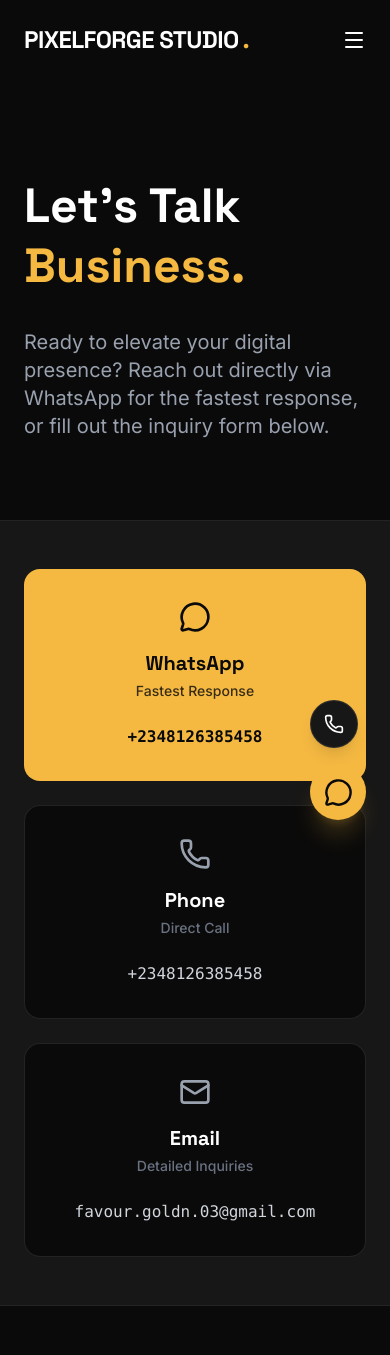
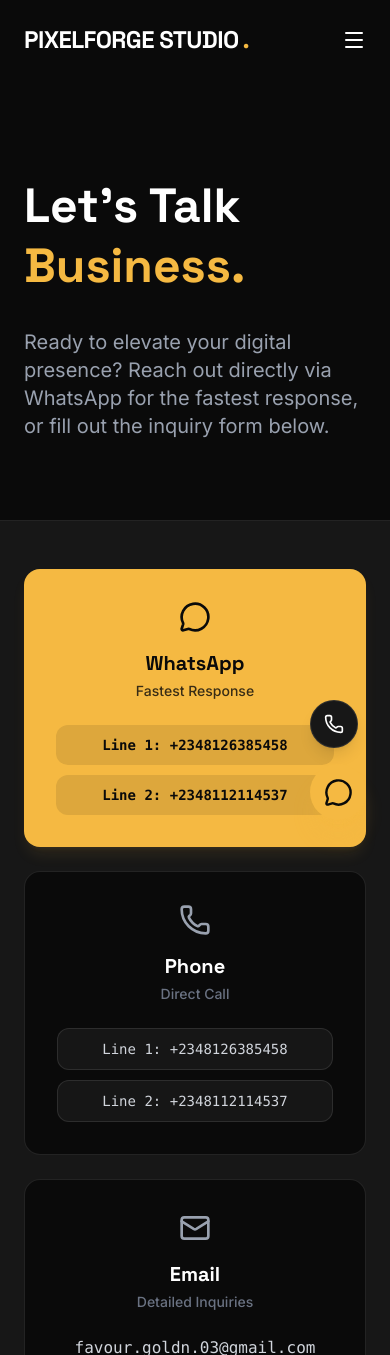
Before and after one commit to favourgoldn/Goldn-Portfolio2, a React (Vite) app: page /contact in a window 390 px wide. Shown: the top 1355 px of the page. Built offline with nearby package versions, Linux system fonts and the light colour scheme.

Commit message:
feat: add support and secondary phone number

```diff
--- a/src/App.tsx
+++ b/src/App.tsx
@@ -3,13 +3,18 @@
  * SPDX-License-Identifier: Apache-2.0
  */
 
+import { useState } from "react";
 import { Outlet, ScrollRestoration } from "react-router-dom";
 import { Navbar } from "./components/layout/Navbar";
 import { Footer } from "./components/layout/Footer";
-import { MessageCircle, Phone } from "lucide-react";
+import { MessageCircle, Phone, X } from "lucide-react";
+import { motion, AnimatePresence } from "motion/react";
 import { personalInfo } from "./data";
 
 export default function App() {
+  const [showCallMenu, setShowCallMenu] = useState(false);
+  const [showWhatsappMenu, setShowWhatsappMenu] = useState(false);
+
   return (
     <div className="min-h-screen flex flex-col bg-primary text-foreground selection:bg-accent selection:text-primary overflow-x-hidden">
       <ScrollRestoration />
@@ -20,23 +25,123 @@ export default function App() {
       <Footer />
 
       {/* Persistent Floating CTAs */}
-      <div className="fixed bottom-6 right-6 z-50 flex flex-col gap-4">
+      <div className="fixed bottom-6 right-6 z-50 flex flex-col gap-4 items-end">
+        {/* Call Menu Options */}
+        <AnimatePresence>
+          {showCallMenu && (
+            <motion.div
+              initial={{ opacity: 0, y: 10, scale: 0.95 }}
+              animate={{ opacity: 1, y: 0, scale: 1 }}
+              exit={{ opacity: 0, y: 10, scale: 0.95 }}
+              className="bg-surface border border-white/10 p-4 rounded-2xl shadow-xl flex flex-col gap-2.5 min-w-[220px]"
+            >
+              <div className="text-[10px] text-gray-500 font-mono uppercase tracking-widest flex justify-between items-center mb-1">
+                <span>Select Phone line</span>
+                <button onClick={() => setShowCallMenu(false)} className="hover:text-white transition-colors">
+                  <X size={12} />
+                </button>
+              </div>
               <a
                 href={`tel:${personalInfo.phone}`}
-          className="w-12 h-12 rounded-full bg-surface border border-white/10 text-white flex items-center justify-center hover:bg-white/5 transition-colors shadow-lg"
-          aria-label="Call PixelForge Studio"
+                className="px-3.5 py-2 rounded-xl bg-white/5 hover:bg-white/10 border border-white/5 text-sm transition-colors flex items-center justify-between text-white"
+                onClick={() => setShowCallMenu(false)}
               >
-          <Phone size={20} />
+                <div className="flex flex-col text-left">
+                  <span className="font-medium text-[10px] text-gray-400">Line 1</span>
+                  <span className="font-mono text-xs">{personalInfo.formattedPhone}</span>
+                </div>
+                <Phone size={14} className="text-accent" />
               </a>
+              <a
+                href={`tel:${personalInfo.phone2}`}
+                className="px-3.5 py-2 rounded-xl bg-white/5 hover:bg-white/10 border border-white/5 text-sm transition-colors flex items-center justify-between text-white"
+                onClick={() => setShowCallMenu(false)}
+              >
+                <div className="flex flex-col text-left">
+                  <span className="font-medium text-[10px] text-gray-400">Line 2</span>
+                  <span className="font-mono text-xs">{personalInfo.formattedPhone2}</span>
+                </div>
+                <Phone size={14} className="text-accent" />
+              </a>
+            </motion.div>
+          )}
+        </AnimatePresence>
+
+        {/* WhatsApp Menu Options */}
+        <AnimatePresence>
+          {showWhatsappMenu && (
+            <motion.div
+              initial={{ opacity: 0, y: 10, scale: 0.95 }}
+              animate={{ opacity: 1, y: 0, scale: 1 }}
+              exit={{ opacity: 0, y: 10, scale: 0.95 }}
+              className="bg-surface border border-white/10 p-4 rounded-2xl shadow-xl flex flex-col gap-2.5 min-w-[220px]"
+            >
+              <div className="text-[10px] text-gray-500 font-mono uppercase tracking-widest flex justify-between items-center mb-1">
+                <span>Chat Line</span>
+                <button onClick={() => setShowWhatsappMenu(false)} className="hover:text-white transition-colors">
+                  <X size={12} />
+                </button>
+              </div>
               <a
                 href={`https://wa.me/${personalInfo.phone.replace('+', '')}?text=${encodeURIComponent(personalInfo.whatsappMessage)}`}
                 target="_blank"
                 rel="noopener noreferrer"
-          className="w-14 h-14 rounded-full bg-accent text-primary flex items-center justify-center hover:bg-amber-400 transition-colors shadow-xl shadow-accent/20"
+                className="px-3.5 py-2 rounded-xl bg-accent hover:bg-amber-400 text-primary transition-colors flex items-center justify-between font-bold"
+                onClick={() => setShowWhatsappMenu(false)}
+              >
+                <div className="flex flex-col text-left">
+                  <span className="font-bold text-[9px] uppercase opacity-80">Line 1</span>
+                  <span className="font-mono text-xs">{personalInfo.formattedPhone}</span>
+                </div>
+                <MessageCircle size={14} />
+              </a>
+              <a
+                href={`https://wa.me/${personalInfo.phone2.replace('+', '')}?text=${encodeURIComponent(personalInfo.whatsappMessage)}`}
+                target="_blank"
+                rel="noopener noreferrer"
+                className="px-3.5 py-2 rounded-xl bg-accent hover:bg-amber-400 text-primary transition-colors flex items-center justify-between font-bold"
+                onClick={() => setShowWhatsappMenu(false)}
+              >
+                <div className="flex flex-col text-left">
+                  <span className="font-bold text-[9px] uppercase opacity-80">Line 2</span>
+                  <span className="font-mono text-xs">{personalInfo.formattedPhone2}</span>
+                </div>
+                <MessageCircle size={14} />
+              </a>
+            </motion.div>
+          )}
+        </AnimatePresence>
+
+        {/* Toggles */}
+        <div className="flex flex-col gap-4">
+          <button
+            onClick={() => {
+              setShowCallMenu(!showCallMenu);
+              setShowWhatsappMenu(false);
+            }}
+            className={`w-12 h-12 rounded-full flex items-center justify-center transition-all shadow-lg border ${
+              showCallMenu ? 'bg-accent border-accent text-primary' : 'bg-surface border-white/10 text-white hover:bg-white/5'
+            }`}
+            aria-label="Call PixelForge Studio"
+          >
+            {showCallMenu ? <X size={20} /> : <Phone size={20} />}
+          </button>
+
+          <button
+            onClick={() => {
+              setShowWhatsappMenu(!showWhatsappMenu);
+              setShowCallMenu(false);
+            }}
+            className={`w-14 h-14 rounded-full flex items-center justify-center transition-all shadow-xl ${
+              showWhatsappMenu
+                ? 'bg-surface border border-white/10 text-white'
+                : 'bg-accent text-primary hover:bg-amber-400 shadow-accent/20'
+            }`}
             aria-label="Chat on WhatsApp"
           >
-          <MessageCircle size={29} />
-        </a>
+            {showWhatsappMenu ? <X size={24} /> : <MessageCircle size={29} />}
+          </button>
+        </div>
       </div>
     </div>
   );
--- a/src/components/layout/Navbar.tsx
+++ b/src/components/layout/Navbar.tsx
@@ -2,6 +2,7 @@ import { useState, useEffect } from 'react';
 import { NavLink, Link } from 'react-router-dom';
 import { Menu, X } from 'lucide-react';
 import { motion, AnimatePresence } from 'motion/react';
+import { personalInfo } from '../../data';
 
 const navLinks = [
   { name: 'Home', path: '/' },
@@ -109,7 +110,7 @@ export function Navbar() {
             </nav>
             <div className="mt-auto">
               <a
-                href="https://wa.me/2348032507515?text=Hi%20Goldn,%20I'm%20interested%20in%20starting%20a%20project."
+                href={`https://wa.me/${personalInfo.phone.replace('+', '')}?text=${encodeURIComponent(personalInfo.whatsappMessage)}`}
                 target="_blank"
                 rel="noopener noreferrer"
                 className="block w-full py-4 text-center rounded-full bg-accent text-primary font-bold text-lg"
--- a/src/data.ts
+++ b/src/data.ts
@@ -136,6 +136,8 @@ export const processSteps = [
 export const personalInfo = {
   phone: "+2348126385458",
   formattedPhone: "+2348126385458",
+  phone2: "+2348112114537",
+  formattedPhone2: "+2348112114537",
   email: "favour.goldn.03@gmail.com",
   whatsappMessage: "Hello PixelForge Studio, I have a project in mind and would like to explore how we can collaborate.",
 }
--- a/src/pages/Contact.tsx
+++ b/src/pages/Contact.tsx
@@ -27,31 +27,57 @@ export default function Contact() {
 
       <section className="py-12 px-6 md:px-12 bg-surface border-y border-white/5">
         <div className="max-w-5xl mx-auto grid grid-cols-1 md:grid-cols-3 gap-6">
-          <a
-            href={`https://wa.me/${personalInfo.phone.replace('+', '')}?text=${encodeURIComponent(personalInfo.whatsappMessage)}`}
-            target="_blank"
-            rel="noopener noreferrer"
-            className="p-8 rounded-2xl bg-accent text-primary flex flex-col items-center text-center gap-4 hover:scale-105 transition-transform"
+          <div
+            className="p-8 rounded-2xl bg-accent text-primary flex flex-col items-center text-center gap-4 shadow-lg shadow-accent/10"
           >
             <MessageCircle size={32} />
             <div>
               <h3 className="font-bold text-xl mb-1">WhatsApp</h3>
               <p className="font-medium opacity-80 text-sm">Fastest Response</p>
             </div>
-            <span className="mt-2 font-mono font-bold">{personalInfo.formattedPhone}</span>
-          </a>
+            <div className="flex flex-col gap-2.5 w-full mt-2">
+              <a
+                href={`https://wa.me/${personalInfo.phone.replace('+', '')}?text=${encodeURIComponent(personalInfo.whatsappMessage)}`}
+                target="_blank"
+                rel="noopener noreferrer"
+                className="px-4 py-2.5 rounded-xl bg-primary/10 hover:bg-primary/20 transition-colors font-mono font-bold text-sm block text-center"
+              >
+                Line 1: {personalInfo.formattedPhone}
+              </a>
+              <a
+                href={`https://wa.me/${personalInfo.phone2.replace('+', '')}?text=${encodeURIComponent(personalInfo.whatsappMessage)}`}
+                target="_blank"
+                rel="noopener noreferrer"
+                className="px-4 py-2.5 rounded-xl bg-primary/10 hover:bg-primary/20 transition-colors font-mono font-bold text-sm block text-center"
+              >
+                Line 2: {personalInfo.formattedPhone2}
+              </a>
+            </div>
+          </div>
 
-          <a
-            href={`tel:${personalInfo.phone}`}
-            className="p-8 rounded-2xl bg-primary border border-white/10 flex flex-col items-center text-center gap-4 hover:border-white/30 transition-colors"
+          <div
+            className="p-8 rounded-2xl bg-primary border border-white/10 flex flex-col items-center text-center gap-4 hover:border-white/20 transition-colors"
           >
             <Phone size={32} className="text-gray-400" />
             <div>
               <h3 className="font-bold text-xl text-white mb-1">Phone</h3>
               <p className="text-gray-500 font-medium text-sm">Direct Call</p>
             </div>
-            <span className="mt-2 font-mono text-gray-300">{personalInfo.formattedPhone}</span>
-          </a>
+            <div className="flex flex-col gap-2.5 w-full mt-2">
+              <a
+                href={`tel:${personalInfo.phone}`}
+                className="px-4 py-2.5 rounded-xl bg-white/5 hover:bg-white/10 border border-white/10 transition-colors font-mono text-gray-300 text-sm block text-center"
+              >
+                Line 1: {personalInfo.formattedPhone}
+              </a>
+              <a
+                href={`tel:${personalInfo.phone2}`}
+                className="px-4 py-2.5 rounded-xl bg-white/5 hover:bg-white/10 border border-white/10 transition-colors font-mono text-gray-300 text-sm block text-center"
+              >
+                Line 2: {personalInfo.formattedPhone2}
+              </a>
+            </div>
+          </div>
 
           <a
             href={`mailto:${personalInfo.email}`}
--- a/src/pages/Home.tsx
+++ b/src/pages/Home.tsx
@@ -1,6 +1,6 @@
 import { Link } from 'react-router-dom';
 import { motion } from 'motion/react';
-import { projects, services, processSteps } from '../data';
+import { projects, services, processSteps, personalInfo } from '../data';
 import { ArrowUpRight } from 'lucide-react';
 
 export default function Home() {
@@ -45,7 +45,7 @@ export default function Home() {
               Start a Project
             </Link>
             <a
-              href="https://wa.me/2348126385458"
+              href={`https://wa.me/${personalInfo.phone.replace('+', '')}?text=${encodeURIComponent(personalInfo.whatsappMessage)}`}
               target="_blank"
               rel="noopener noreferrer"
               className="px-8 py-4 rounded-full border border-white/20 text-white font-medium hover:bg-white/5 transition-colors"
```
Lines whose indentation alone changed are shown as unchanged.
